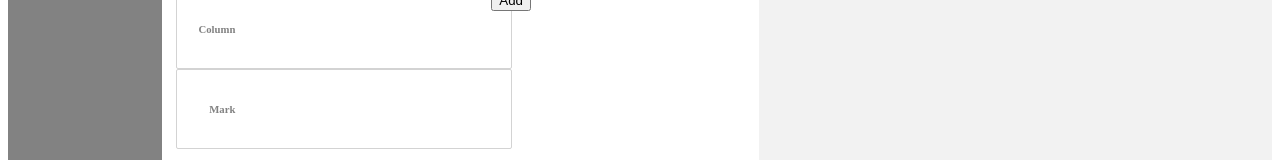
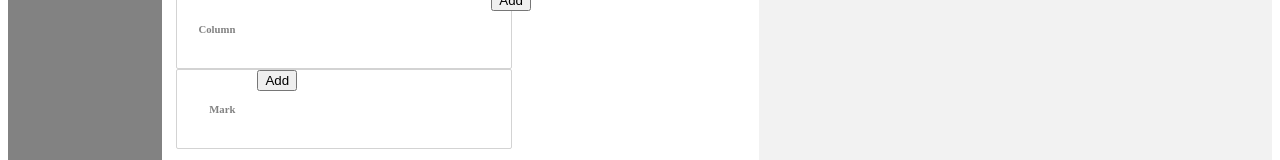
Before and after one commit to longalexander/multiDimModeler, a React (Create React App) app: page / in a window 1280 px wide. Shown: the part 232-392 px from the top of the page. Built offline with nearby package versions, Linux system fonts and the light colour scheme.

Commit message:
styled Mark

```diff
--- a/src/components/EditorView/Worksheet/WorksheetController/WorksheetControllerRCM/Mark/index.js
+++ b/src/components/EditorView/Worksheet/WorksheetController/WorksheetControllerRCM/Mark/index.js
@@ -1,5 +1,6 @@
 import React from 'react';
 import styled from 'styled-components'
+import AddCircleButton from '../../../../../General/Button/AddCircleButton'
 
 const Container = styled.div`
   margin: 0px;
@@ -9,6 +10,10 @@ const Container = styled.div`
 `;
 
 const TitleContainer = styled.div`
+`;
+
+const Spacer = styled.div`
+  width: 14px;
 `;
 
 const Title = styled.h6`
@@ -22,6 +27,8 @@ function Mark(){
   return(
     <Container>
       <TitleContainer><Title>Mark</Title></TitleContainer>
+      <Spacer></Spacer>
+      <AddCircleButton />
     </Container>
   );
 }
```
